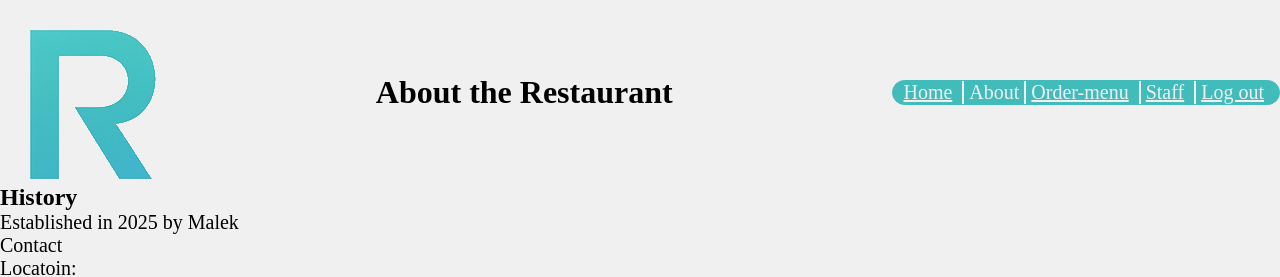
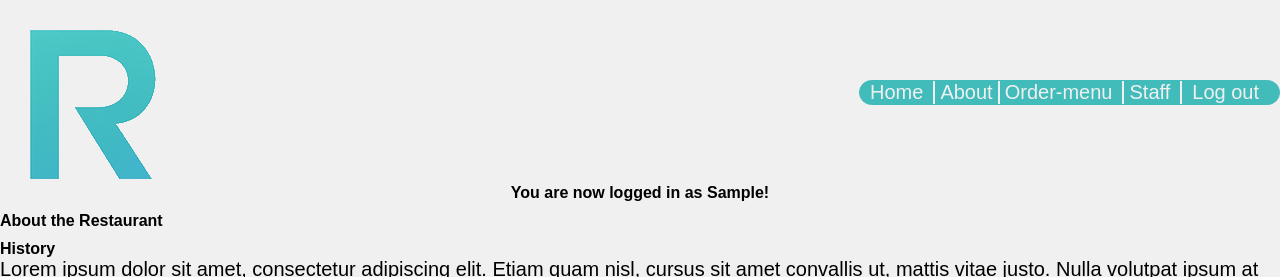
Before and after one commit to malekbadarin/Capstone-Project, a Django app: page /about/ in a window 1280 px wide. Shown: the top 277 px of the page. Run offline with Django 5.2, Linux system fonts and the light colour scheme; the visitor is signed in with stand-in values (Sample User, id 1).

Commit message:
Add styling and content to about.html. Remove staff links from nav bar.

```diff
--- /dev/null
+++ b/capstone/restaurant/static/restaurant/css/about.css
@@ -0,0 +1,7 @@
+.content > *{
+    margin: 10px 0;
+}
+iframe{
+    width: 100%;
+    aspect-ratio: 16 / 9;
+}
--- a/capstone/restaurant/static/restaurant/css/base.css
+++ b/capstone/restaurant/static/restaurant/css/base.css
@@ -4,33 +4,28 @@
     margin: 0;
     padding: 0;
     transition: all 175ms;
+    text-decoration: none;
+    font-size: 16px;
+    font-family: Arial, Helvetica, sans-serif;
+    border: none;
 }
 
 p, a, li, button{
     font-size: 20px;
 }
 
-button, input[type="submit"] {
-  background: none;
-  color: inherit;
-  border: none;
-  padding: 0;
-  font: inherit;
-  cursor: pointer;
-  outline: inherit;
-}
-
-button, a:visited, a {
+button:hover, a:hover, .button:hover {
+    color: red;
+    cursor: pointer;
     text-decoration: underline;
 }
 
-button:hover, a:hover, .button:hover {
-    color: red;
-    cursor: pointer;
-}
-
 .button {
+    padding: 0 5px;
     border-radius: 5px;
+    background-color: #42bbbb;
+    color: #f0f0f0;
+    width: fit-content;
 }
 
 .add-button, .sub-button{
--- a/capstone/restaurant/templates/about.html
+++ b/capstone/restaurant/templates/about.html
@@ -3,14 +3,30 @@
 
 {% block title %}About{% endblock %}
 
-{% block main-header %}
-    <h1>About the Restaurant</h1>
+{% block stylesheet %}
+    <link href="{% static "restaurant/css/about.css" %}" rel="stylesheet">
 {% endblock %}
 
 {% block content %}
-    <h2>History</h2>
-    <p>Established in 2025 by Malek</p>
-    <p>Contact</p>
-    <p>Locatoin:</p>
-    <iframe src="https://www.google.com/maps/embed?pb=!1m18!1m12!1m3!1d13028.11422238904!2d35.86738865358701!3d32.049255567323726!2m3!1f0!2f0!3f0!3m2!1i1024!2i768!4f13.1!3m3!1m2!1s0x151c9e5a362daa79%3A0xa62d9102ddf9ea90!2z2LTYp9mI2LHZhdinINij2KjZiCDYrdin2KrZhSBBYnUgSGF0ZW0gU2hhd2VybWE!5e1!3m2!1sen!2sqa!4v1760078941858!5m2!1sen!2sqa" width="600" height="450" style="border:0;" allowfullscreen="" loading="lazy" referrerpolicy="no-referrer-when-downgrade"></iframe>
+    <main class='container'>
+        <div class='content'>
+            <h1>About the Restaurant</h1>
+            <div class='history'>
+                <h2>History</h2>
+                <p>Lorem ipsum dolor sit amet, consectetur adipiscing elit. Etiam quam nisl, cursus sit amet convallis ut, mattis vitae justo. Nulla volutpat ipsum at facilisis porta. Integer in ipsum sed tellus rhoncus scelerisque. Sed condimentum metus in ultricies finibus. Fusce consequat dolor pretium molestie semper. Nullam aliquet placerat diam, et maximus justo. Nullam in bibendum tellus. In lobortis sapien sit amet lectus congue, sed posuere lorem ullamcorper. In non magna nec risus consequat dictum vitae ac velit. Lorem ipsum dolor sit amet, consectetur adipiscing elit. Vivamus ultrices metus erat, et aliquet tortor ullamcorper vel. Duis mauris tortor, molestie eu convallis nec, ultricies tempor odio. Maecenas varius gravida arcu cursus congue.</p>
+            </div>
+            <div class='contact'>
+                <h2>Contact</h2>
+                <ul>
+                    <li>Address: Lorem ipsum dolor sit amet.</li>
+                    <li>Phone: <a href='tel:+962777777777'>Lorem ipsum dolor sit amet.</a></li>
+                    <li>Email: <a href='mailto:email@website.com'>Lorem ipsum dolor sit amet.</a></li>
+                </ul>
+            </div>
+        </div>
+        <div class='map'>
+            <h2>Locatoin:</h2>
+            <iframe src="https://www.google.com/maps/embed?pb=!1m18!1m12!1m3!1d3113.538218028531!2d-73.99277732397296!3d40.739904471389394!2m3!1f0!2f0!3f0!3m2!1i1024!2i768!4f13.1!3m3!1m2!1s0x89c259a3c1c4784f%3A0x3884039b8867e84b!2sGeneral%20Assembly!5e1!3m2!1sen!2sqa!4v1760518101502!5m2!1sen!2sqa" style="border:0;" allowfullscreen="" loading="lazy" referrerpolicy="no-referrer-when-downgrade"></iframe>
+        </div>
+    </main>
 {% endblock %}
--- a/capstone/restaurant/templates/restaurant/base.html
+++ b/capstone/restaurant/templates/restaurant/base.html
@@ -29,7 +29,7 @@
                             <li class='nav-item'>
                                 <form id='exclude' method="post" action="{% url 'logout' %}">
                                     {% csrf_token %}
-                                    <button type="submit">Log out</button>
+                                        <button class='button' type="submit">Log out</button>
                                 </form>
                             </li>
                         </ul>
@@ -46,6 +46,9 @@
                 {% endif %}
             </nav>
         </header>
+        <hr>
+        <h3 class='text-center'>You are now logged in as {{user.username|capfirst|default:'Guest'}}!</h3>
+        <hr>
         {% endblock %}
         {% block content %}
         {% endblock %}
@@ -58,7 +61,7 @@
                     <p class='text-center'><a href='#'>Privacy Policy / Terms of Use</a></p>
                 </div>
                 <div>
-                    <p class='text-center'><a href="https://maps.google.com/maps/dir//%D8%B4%D8%A7%D9%88%D8%B1%D9%85%D8%A7+%D8%A3%D8%A8%D9%88+%D8%AD%D8%A7%D8%AA%D9%85+Abu+Hatem+Shawerma+Karamah+St+Amman+Jordan%E2%80%AD/@32.050994,35.8783848,14z/data=!4m5!4m4!1m0!1m2!1m1!1s0x151c9e5a362daa79:0xa62d9102ddf9ea90">Directions</a></p>
+                    <p class='text-center'><a class='button' href="https://www.google.com/maps/dir//General+Assembly,+10+E+21st+St,+New+York,+NY+10010,+United+States/@40.7399045,-73.9927773,715m/">Directions</a></p>
                 </div>
             </div>
             <div>
--- a/capstone/restaurant/views.py
+++ b/capstone/restaurant/views.py
@@ -14,7 +14,7 @@ guest_paths_list = [
     'about',
     'login',
     'signup',
-    'staff',
+    #'staff',
 ]
 
 auth_paths_list = [
```
Lines whose indentation alone changed are shown as unchanged.
